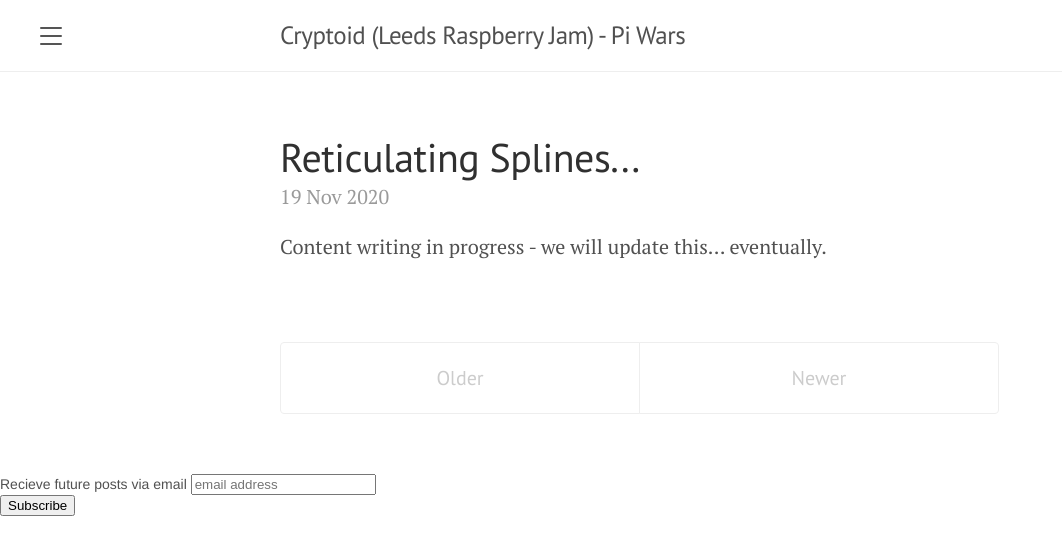
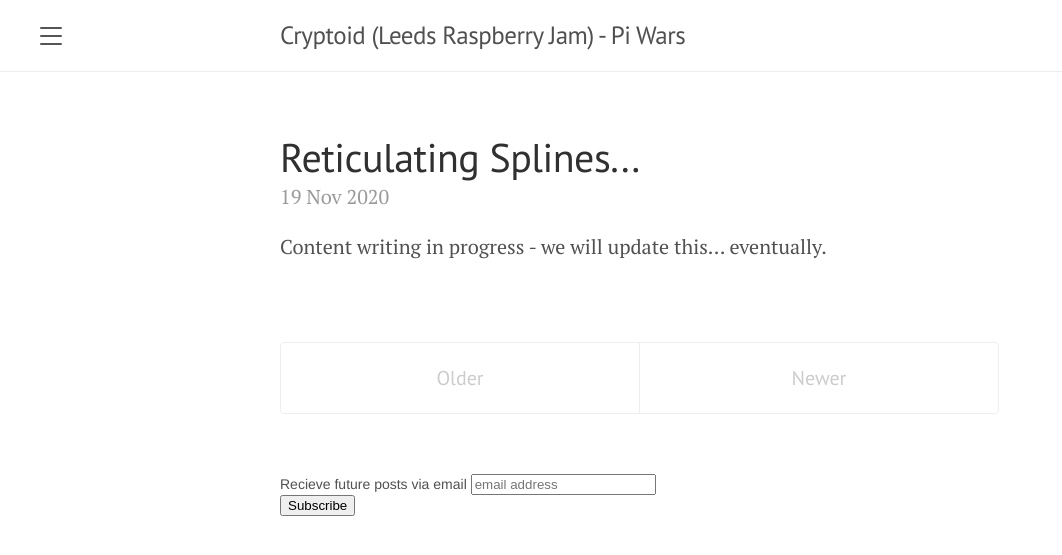
Before and after one commit to LeedsRaspJam/piwars, a Jekyll site: the page built from docs/index.html, in a window 1280 px wide. Shown: the top 555 px of the page, without its empty margins (0-1062 px from the left). Built offline with Jekyll 4.4.1, drawn with Linux system fonts in a browser that asks for light colours; the list of posts is cut into pages by our own code; comment, search, counter and statistics services are not loaded.

Commit message:
Update form.html

```diff
--- a/docs/_includes/form.html
+++ b/docs/_includes/form.html
@@ -1,4 +1,4 @@
-<div class="container-content">
+<div class="container content">
     <!-- Begin Mailchimp Signup Form -->
         <link href="//cdn-images.mailchimp.com/embedcode/slim-10_7.css" rel="stylesheet" type="text/css">
         <style type="text/css">
```
